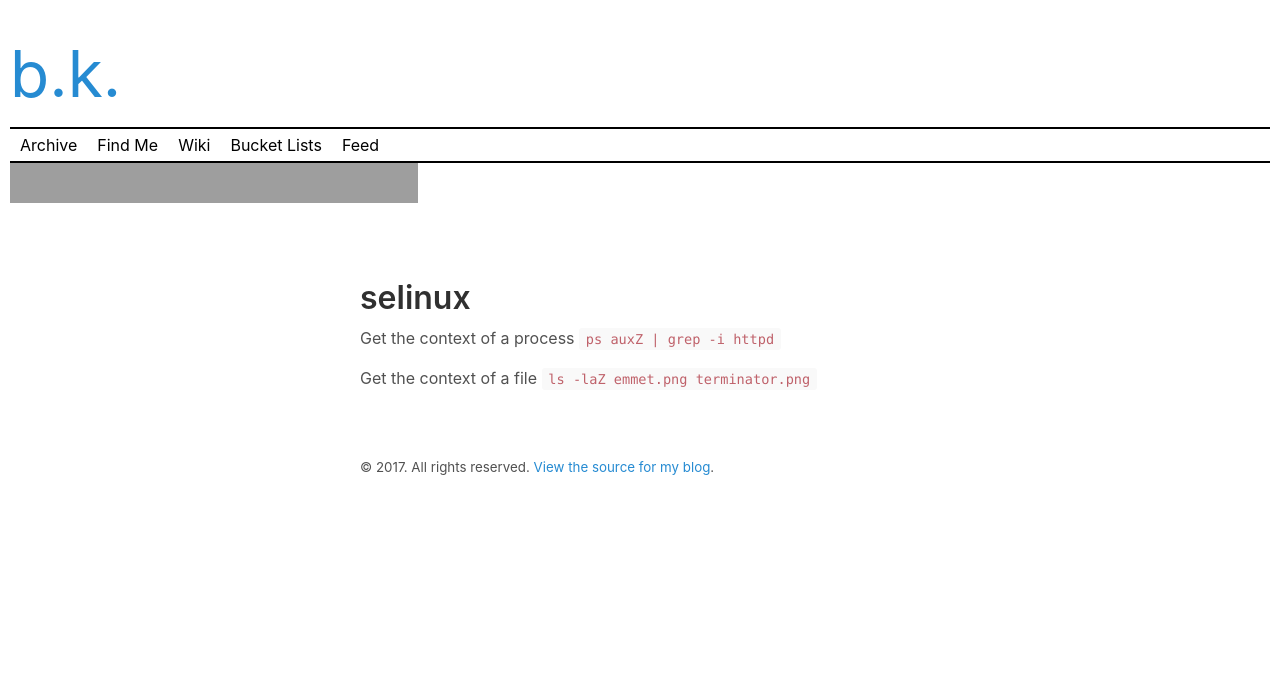
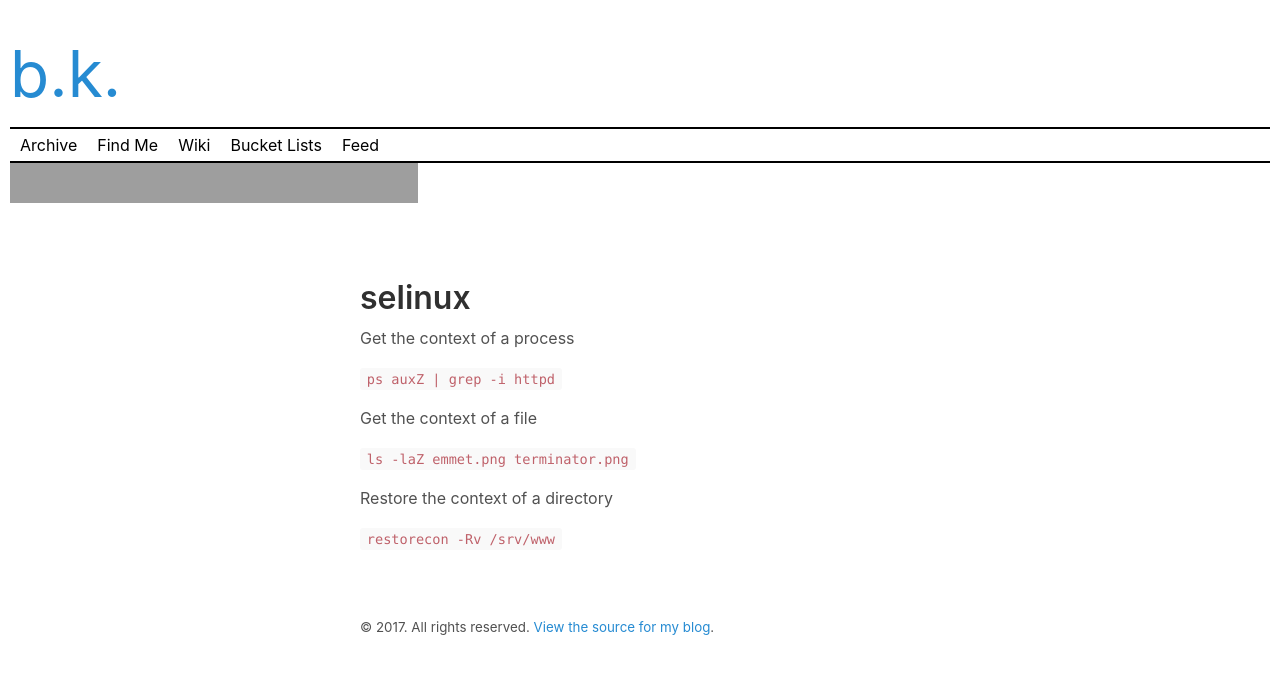
Before and after one commit to briankohles/briankohles.github.io, a Jekyll site: the page built from _wiki/selinux.md, in a window 1280 px wide. Shown: the top 674 px of the page. Built offline with Jekyll 4.4.1, drawn with Linux system fonts in a browser that asks for light colours; grey boxes are pictures that could not be loaded.

Commit message:
Update selinux.md

```diff
--- a/_wiki/selinux.md
+++ b/_wiki/selinux.md
@@ -8,7 +8,13 @@ categories: wiki
 ---
 
 Get the context of a process
+
 `ps auxZ | grep -i httpd `
 
 Get the context of a file
+
 `ls -laZ emmet.png terminator.png`
+
+Restore the context of a directory
+
+`restorecon -Rv /srv/www`
```
